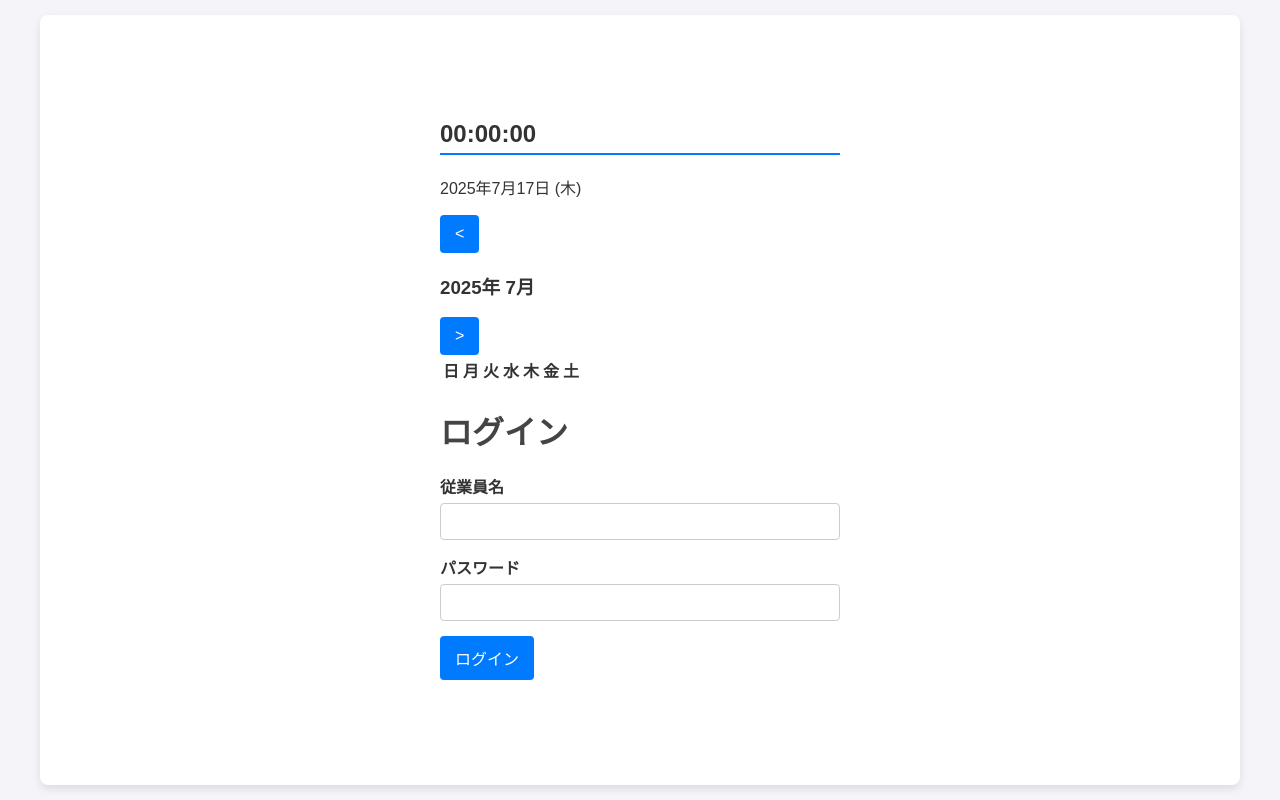
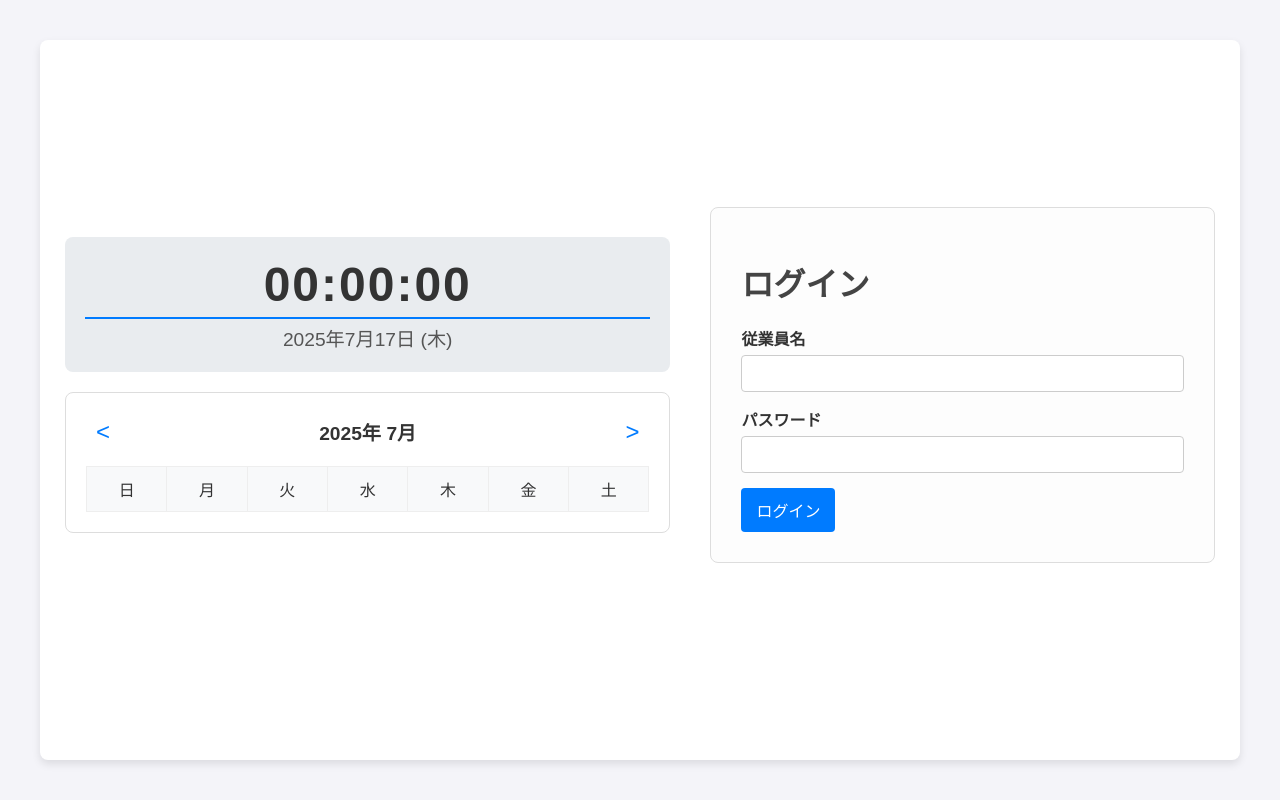
Before and after one commit to AoTofu/attendance_manager-2, a plain HTML site: page frontend/index.html in a window 1280 px wide. Drawn offline with nearby package versions, Linux system fonts and the light colour scheme.

Commit message:
ログイン画面のレイアウトをグリッドに変更し、カレンダー用のスタイルを追加

```diff
--- a/frontend/css/style.css
+++ b/frontend/css/style.css
@@ -59,11 +59,44 @@ button:disabled { background-color: #ccc; cursor: not-allowed; }
 /* --- 各ビューのレイアウト --- */
 .view { display: none; /* デフォルトは非表示 */ }
 
+/* ▼▼▼ ログイン画面のレイアウトを更新 ▼▼▼ */
 #login-view {
-    display: block; /* 最初だけblock */
-    max-width: 400px;
-    margin: 80px auto;
+    display: grid; /* gridレイアウトに変更 */
+    grid-template-columns: 1.2fr 1fr; /* 左側を少し広めに */
+    gap: 40px;
+    align-items: center;
+    min-height: 80vh;
 }
+#login-info-panel {
+    display: flex;
+    flex-direction: column;
+    gap: 20px;
+}
+#login-form-panel {
+    padding: 30px;
+    border: 1px solid #ddd;
+    border-radius: 8px;
+    background-color: #fdfdfd;
+}
+#login-clock-date {
+    text-align: center;
+    padding: 20px;
+    background-color: #e9ecef;
+    border-radius: 8px;
+}
+#login-time {
+    font-size: 3em;
+    margin: 0;
+    color: #333;
+    letter-spacing: 2px;
+}
+#login-date {
+    font-size: 1.2em;
+    margin: 5px 0 0;
+    color: #555;
+}
+/* ▲▲▲ ログイン画面のレイアウトを更新 ▲▲▲ */
+
 
 #main-view {
     display: none;
@@ -98,3 +131,61 @@ button:disabled { background-color: #ccc; cursor: not-allowed; }
 #employee-table th { background-color: #f2f2f2; }
 #btn-back-to-main { background-color: #6c757d; }
 #btn-back-to-main:hover { background-color: #5a6268; }
+
+
+/* ▼▼▼ カレンダー用のスタイルを追加 ▼▼▼ */
+#calendar-container {
+    padding: 20px;
+    border: 1px solid #ddd;
+    border-radius: 8px;
+}
+#calendar-header {
+    display: flex;
+    justify-content: space-between;
+    align-items: center;
+    margin-bottom: 15px;
+}
+#calendar-header h3 {
+    margin: 0;
+    font-size: 1.2em;
+}
+#calendar-header button {
+    background: none;
+    border: none;
+    font-size: 1.5em;
+    cursor: pointer;
+    color: #007bff;
+    padding: 5px 10px;
+}
+#calendar-table {
+    width: 100%;
+    border-collapse: collapse;
+    table-layout: fixed;
+}
+#calendar-table th, #calendar-table td {
+    text-align: center;
+    padding: 10px 0;
+    border: 1px solid #eee;
+}
+#calendar-table th {
+    font-weight: normal;
+    background-color: #f8f9fa;
+}
+#calendar-table td {
+    height: 60px;
+    vertical-align: top;
+    padding-top: 5px;
+    font-size: 0.9em;
+}
+#calendar-table td.today {
+    background-color: #007bff;
+    color: white;
+    font-weight: bold;
+    border-radius: 50%;
+}
+#calendar-table td .event-placeholder {
+    margin-top: 5px;
+    font-size: 0.8em;
+    /* 将来予定を表示するスペース */
+}
+/* ▲▲▲ カレンダー用のスタイルを追加 ▲▲▲ */
```
